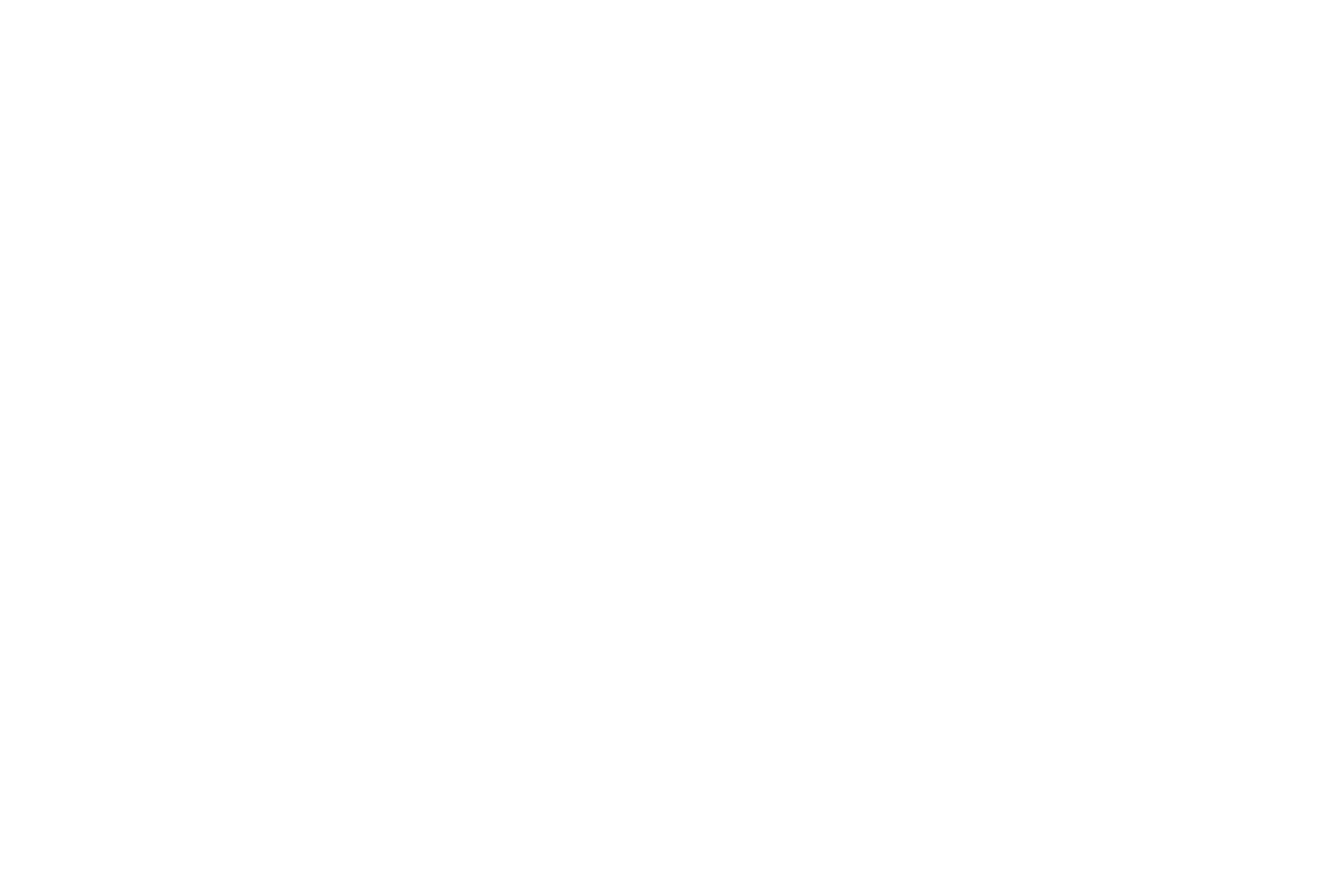
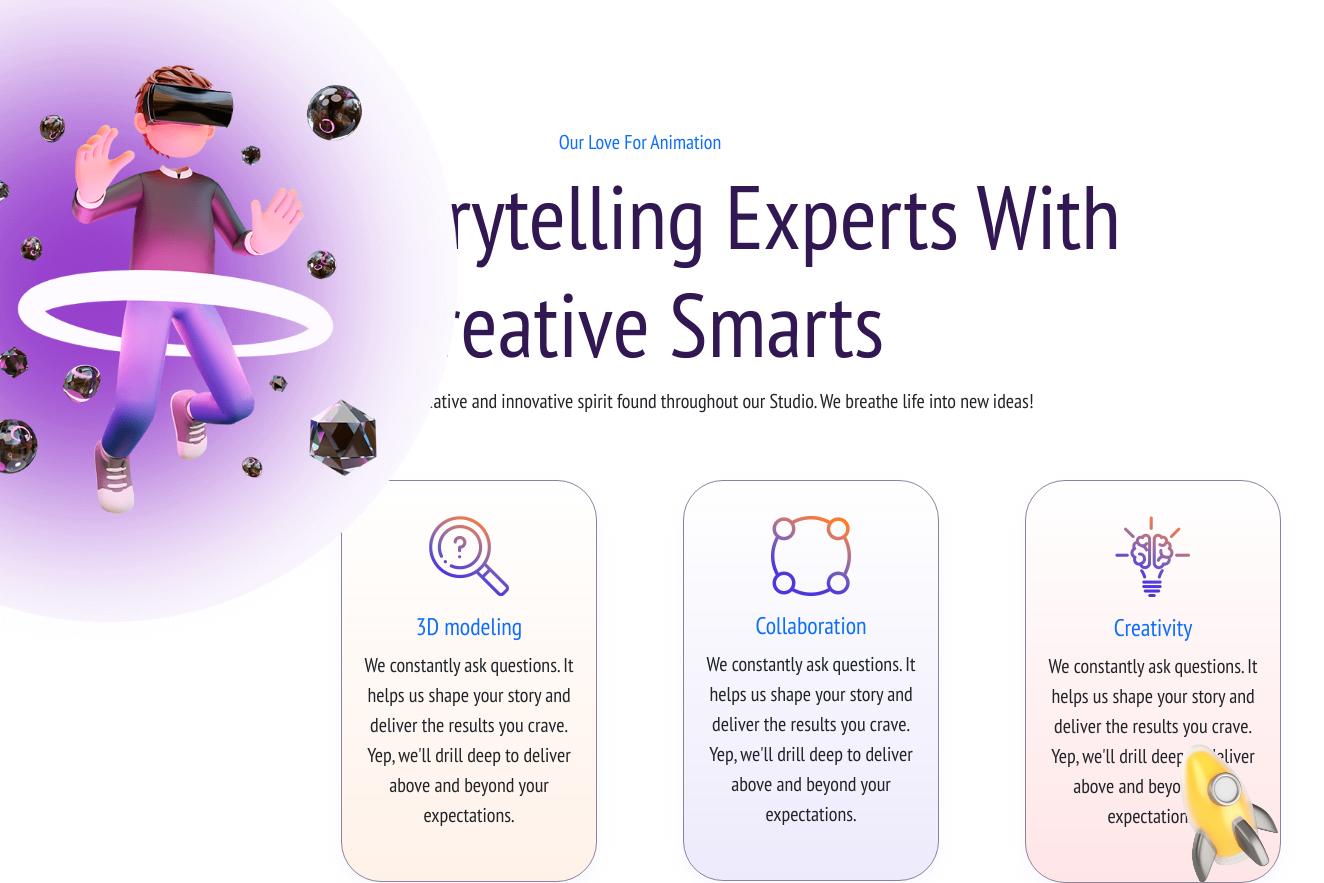
Before and after one commit to MatteoSala97/proj-html-vuejs, a Vue app: page / in a window 1280 px wide. Shown: the part 1020-1903 px from the top of the page, 1324 px wide, since content can reach past the window. Before the commit the page ends 900 px from the top, so only its background shows below. Built offline with nearby package versions, Linux system fonts and the light colour scheme.

Commit message:
third section with most of  the style and functionalities

```diff
--- a/src/App.vue
+++ b/src/App.vue
@@ -1,11 +1,13 @@
 <script>
 import HeaderApp from './components/header/HeaderApp.vue';
 import HeroApp from './components/main/HeroApp.vue';
+import ButtonsSectionApp from './components/main/ButtonsSectionApp.vue';
 
   export default{
     components:{
       HeaderApp,
-      HeroApp
+      HeroApp,
+      ButtonsSectionApp,
     },
     data(){
       return{
@@ -23,6 +25,9 @@ import HeroApp from './components/main/HeroApp.vue';
     <HeaderApp/>
     <HeroApp/>
   </header>
+  <main>
+    <ButtonsSectionApp/>
+  </main>
 </template>
 
 <style lang="scss">
--- a/src/components/main/ButtonsSectionApp.Vue
+++ b/src/components/main/ButtonsSectionApp.Vue
@@ -0,0 +1,155 @@
+<script>
+
+    export default {
+        name: "ButtonsSectionApp"
+    }
+</script>
+
+<template>
+<section class="big-container">
+        <div class="container">
+            <div class="section-header section-center">
+                <h5 class="text-center text-primary">
+                    Our Love For Animation
+                </h5>
+                <h2 class="text-center">
+                    We're Storytelling Experts
+                    With Creative Smarts
+                </h2>
+                <p class="text-center">
+                    Our culture inspires the creative and innovative spirit found throughout our Studio.
+                    We breathe life into new ideas!
+                </p>
+            </div>
+            <div id="cards-container" class="row justify-content-around pt-5">
+                <div class="col-lg-3 col-md-6 col-sm-9">
+                    <div class="smart-items align-items-center text-center">
+                        <figure class="thumb">
+                            <img src="../../assets/img/smart1.png" alt="Magnifying glass logo">
+                        </figure>
+                        <div>
+                            <h4>
+                                <a href="#">3D modeling</a>
+                            </h4>
+                            <p>
+                                We constantly ask questions. It helps us shape your story and deliver the results you crave. Yep, we'll drill deep to deliver above and beyond your expectations.
+                            </p>
+                        </div>
+                    </div>
+                </div>
+                <div class="col-lg-3 col-md-6 col-sm-9">
+                    <div class="smart-items smart-items-two align-items-center text-center">
+                        <figure class="thumb">
+                            <img src="../../assets/img/smart2.png" alt="Collaboration logo">
+                        </figure>
+                        <div>
+                            <h4>
+                                <a href="#">Collaboration</a>
+                            </h4>
+                            <p>
+                                We constantly ask questions. It helps us shape your story and deliver the results you crave. Yep, we'll drill deep to deliver above and beyond your expectations.
+                            </p>
+                        </div>
+                    </div>
+                </div>
+                <div class="col-lg-3 col-md-6 col-sm-9">
+                    <div class="smart-items smart-items-three align-items-center text-center">
+                        <figure class="thumb">
+                            <img src="../../assets/img/smart3.png" alt="Creativity logo">
+                        </figure>
+                        <div>
+                            <h4>
+                                <a href="#">Creativity</a>
+                            </h4>
+                            <p>
+                                We constantly ask questions. It helps us shape your story and deliver the results you crave. Yep, we'll drill deep to deliver above and beyond your expectations.
+                            </p>
+                        </div>
+                    </div>
+                </div>
+            </div>
+        </div>
+        <div class="smart-man">
+            <img src="../../assets/img/smart.png" alt="Kid with Vr-Headset">
+        </div>
+        <div class="rocket">
+            <img src="../../assets/img/smart4.png" alt="rocket">
+        </div>
+    </section>
+
+</template>
+
+<style lang="scss" scoped>
+@use "../../assets/styles/general.scss" as *;
+@use "../../assets/styles/partials/mixins.scss" as *;
+.big-container{
+    position: relative;
+    padding-top: 250px;
+
+}
+
+h2{
+    font-size: 90px;
+    color: $aubergine;
+}
+
+#cards-container{
+    width: 90%;
+    margin: 0 20%;
+}
+.smart-items{
+    display: flex;
+    flex-direction: column;
+    justify-content: center;
+    border: 1px solid $grey;
+    border-radius: 40px;
+    padding: 35px 15px;
+    background-color: $white;
+    transition: all 0.3s;
+    box-shadow: 0px 8px 18px 0px rgba(246, 243, 255, 0.61);
+    background-image: -webkit-linear-gradient( 90deg, rgba(255,122,31,0.10196) 0%, rgba(1,5,48,0) 100%);
+
+    &:hover{
+        border: 1px solid $white;
+        background-image: -webkit-linear-gradient( 90deg, rgba(1,5,48,0) 0%, rgba(255,122,31,0.10196) 100%);
+    }
+}
+.smart-items-two{
+    border: 1px solid $grey;
+    background-image: -webkit-linear-gradient( 90deg, rgba(77,54,220,0.10196) 0%, rgba(1,5,48,0) 100%);
+    box-shadow: 0px 8px 18px 0px rgba(246, 243, 255, 0.61);
+
+    &:hover{
+        background-image: -webkit-linear-gradient( 90deg, rgba(1,5,48,0) 0%, rgba(77,54,220,0.10196) 100%);
+        border: 1px solid $white;
+    }
+}
+.smart-items-three{
+    border: 1px solid $grey;
+    background-image: -webkit-linear-gradient( 90deg, rgba(255,0,15,0.10196) 0%, rgba(1,5,48,0) 100%);
+    box-shadow: 0px 8px 18px 0px rgba(246, 243, 255, 0.61);
+
+    &:hover{
+        background-image: -webkit-linear-gradient( 90deg, rgba(1,5,48,0) 0%, rgba(255,0,15,0.10196) 100%);
+        border: 1px solid $white;
+    }
+}
+
+.smart-man{
+    position: absolute;
+    left: 0;
+    top: 0;
+    img{
+        width: 500px;
+    }
+}
+.rocket{
+    position: absolute;
+    right: 0;
+    bottom: 0;
+    img{
+        width: 100px;
+    }
+}
+
+</style>
```
